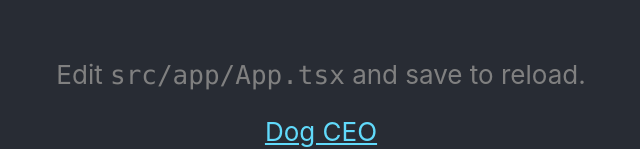
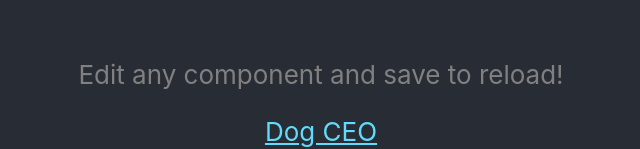
Before and after one commit to mpfthprblmtq/commons, a React (Create React App) app in the folder react-commons/: page / in a window 1280 px wide. Shown: the part 416-565 px from the top of the page, without its empty margins (319-959 px from the left). Built offline with nearby package versions, Linux system fonts and the light colour scheme.

Commit message:
Cleanup, getting back into it

```diff
--- a/react-commons/src/components/DogCeo/DogCeo.tsx
+++ b/react-commons/src/components/DogCeo/DogCeo.tsx
@@ -7,7 +7,7 @@ const DogCeo: FunctionComponent = () => {
             <p>Hello from the Dog CEO Component!</p>
             <a href={RouterPaths.Empty} >Back to Home</a>
         </div>
-    )
-}
+    );
+};
 
 export default DogCeo;
--- a/react-commons/src/components/Home/HomeComponent.tsx
+++ b/react-commons/src/components/Home/HomeComponent.tsx
@@ -14,7 +14,7 @@ const HomeComponent: FunctionComponent = () => {
             <header className="App-header">
                 <img src={logo} className="App-logo" alt="logo" />
                 <StyledText color="gray">
-                    Edit <code>src/app/App.tsx</code> and save to reload.
+                    Edit any component and save to reload!
                 </StyledText>
                 <StyledLink
                     className="App-link"
@@ -32,6 +32,6 @@ const HomeComponent: FunctionComponent = () => {
             </header>
         </div>
     );
-}
+};
 
 export default HomeComponent;
```
Also changed, not shown: react-commons/src/components/Test/TestComponent.tsx (+2 -2 lines).
